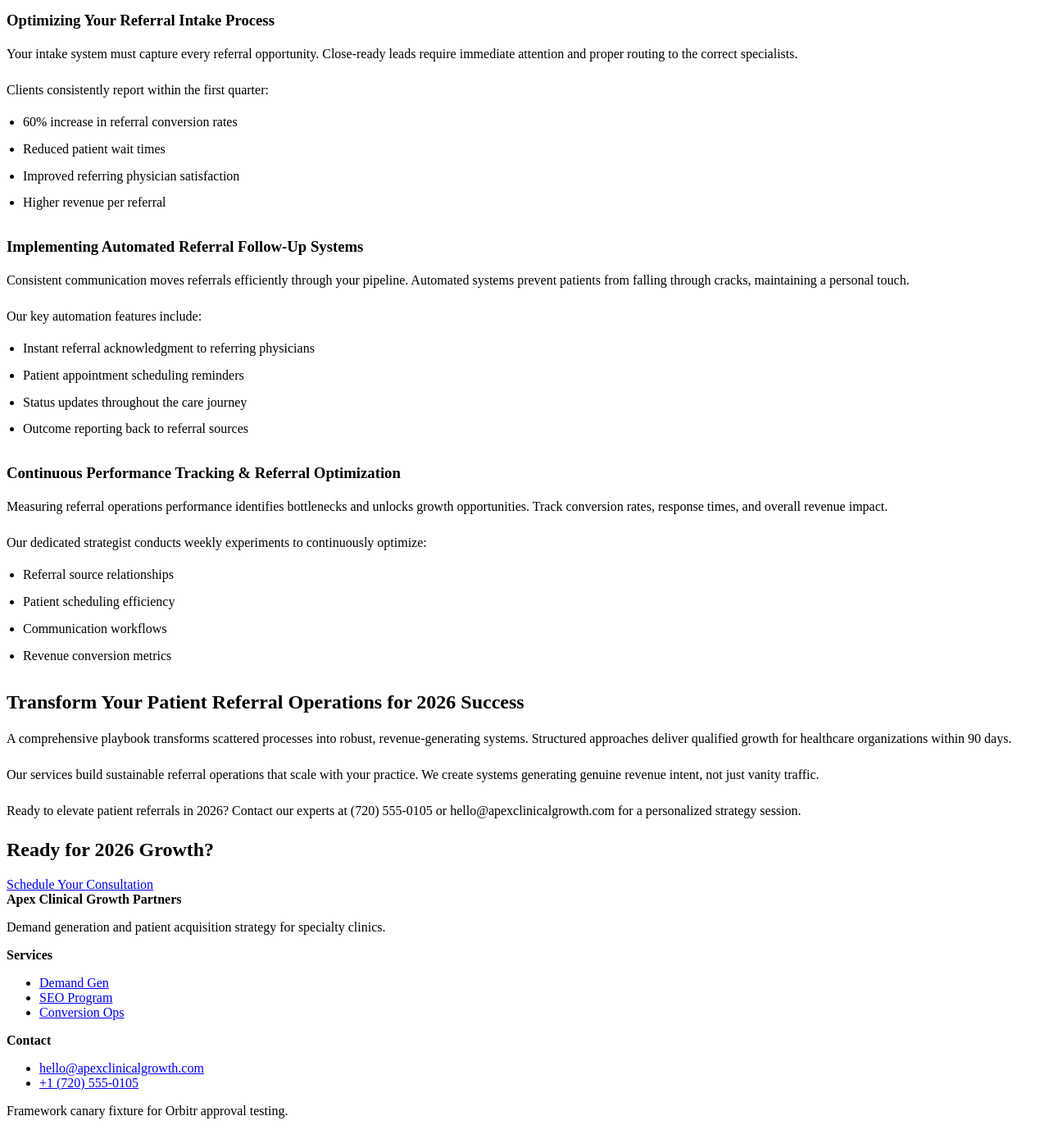
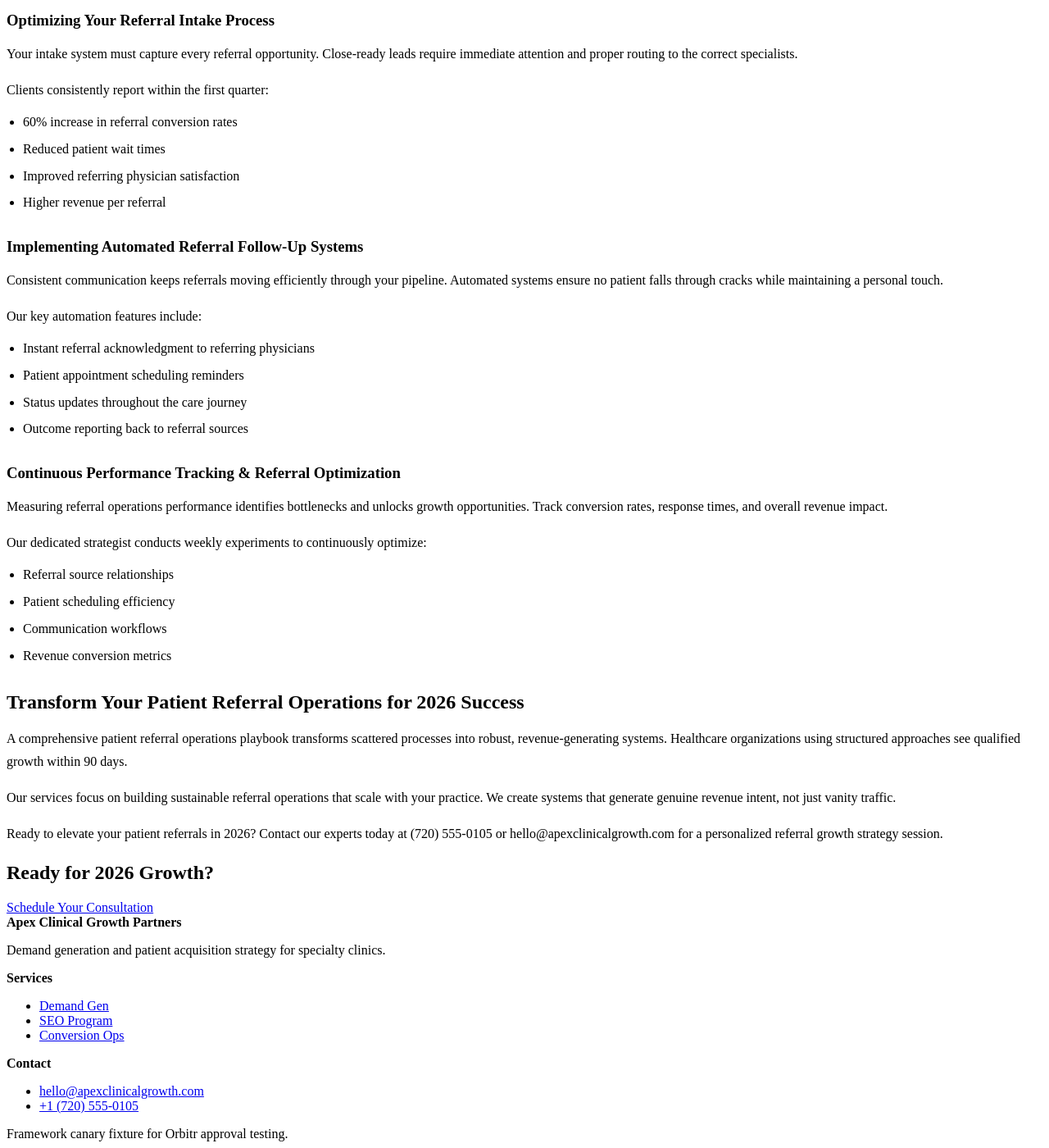
Before and after one commit to prjctlphbt/orbitr-canary-angular-20260228, a Jekyll site: the page angular-referral-ops-playbook-20260228142149.html, which Jekyll copies as it is, in a window 1280 px wide and 1400 px high, scrolled down 607 px. Shown: the whole window at 82% size. Built offline with Jekyll 4.4.1, drawn with Linux system fonts in a browser that asks for light colours; before the commit the page ends 1979 px from its top, so only the background shows below that.

Commit message:
Rollback: Revert changes to angular-referral-ops-playbook-20260228142149.html

```diff
--- a/angular-referral-ops-playbook-20260228142149.html
+++ b/angular-referral-ops-playbook-20260228142149.html
@@ -102,16 +102,16 @@
 <main class="page-main">
 <section class="page-hero landing-hero">
 <div class="container">
-<h1 translate="no">Patient Referral Operations Playbook 2026: Drive Healthcare Growth</h1>
+<h1>Patient Referral Operations Playbook 2026: Drive Healthcare Growth</h1>
 <a class="cta" href="/services/">Get Your 2026 Playbook</a>
 </div>
 </section>
 <section class="landing-content">
 <div class="container orbitr-generated-content">
-<h1 translate="no">Patient Referral Operations Playbook 2026: Drive Healthcare Growth</h1>
+<h1>Patient Referral Operations Playbook 2026: Drive Healthcare Growth</h1>
 <p>Your patient referral operations playbook is critical for growth in 2026. Most healthcare organizations lose 40% of referrals due to broken processes and missed follow-ups.</p>
 <p>Apex Clinical Growth Partners, serving the Denver, CO community, specializes in creating systematic approaches that convert referral intent into sustainable revenue growth.</p>
-<h2 translate="no">Why a 2026 Patient Referral Operations Playbook is Crucial for Growth</h2>
+<h2>Why a 2026 Patient Referral Operations Playbook is Crucial for Growth</h2>
 <p>Effective referral operations directly impact your bottom line. Without a structured patient referral operations playbook, practices experience:</p>
 <ul>
 <li>Lost revenue from missed referral opportunities</li>
@@ -120,8 +120,8 @@
 <li>Wasted marketing budget on unqualified leads</li>
 </ul>
 <p>Our team empowers healthcare organizations to scale qualified patient pipelines without wasting budget on vanity traffic.</p>
-<h2 translate="no">Key Components of a High-Performing Referral Operations Playbook</h2>
-<h3 translate="no">Optimizing Your Referral Intake Process</h3>
+<h2>Key Components of a High-Performing Referral Operations Playbook</h2>
+<h3>Optimizing Your Referral Intake Process</h3>
 <p>Your intake system must capture every referral opportunity. Close-ready leads require immediate attention and proper routing to the correct specialists.</p>
 <p>Clients consistently report within the first quarter:
 <ul>
@@ -130,8 +130,8 @@
 <li>Improved referring physician satisfaction</li>
 <li>Higher revenue per referral</li>
 </ul></p>
-<h3 translate="no">Implementing Automated Referral Follow-Up Systems</h3>
-<p>Consistent communication moves referrals efficiently through your pipeline. Automated systems prevent patients from falling through cracks, maintaining a personal touch.</p>
+<h3>Implementing Automated Referral Follow-Up Systems</h3>
+<p>Consistent communication keeps referrals moving efficiently through your pipeline. Automated systems ensure no patient falls through cracks while maintaining a personal touch.</p>
 <p>Our key automation features include:
 <ul>
 <li>Instant referral acknowledgment to referring physicians</li>
@@ -139,7 +139,7 @@
 <li>Status updates throughout the care journey</li>
 <li>Outcome reporting back to referral sources</li>
 </ul></p>
-<h3 translate="no">Continuous Performance Tracking &amp; Referral Optimization</h3>
+<h3>Continuous Performance Tracking &amp; Referral Optimization</h3>
 <p>Measuring referral operations performance identifies bottlenecks and unlocks growth opportunities. Track conversion rates, response times, and overall revenue impact.</p>
 <p>Our dedicated strategist conducts weekly experiments to continuously optimize:
 <ul>
@@ -148,15 +148,15 @@
 <li>Communication workflows</li>
 <li>Revenue conversion metrics</li>
 </ul></p>
-<h2 translate="no">Transform Your Patient Referral Operations for 2026 Success</h2>
-<p>A comprehensive playbook transforms scattered processes into robust, revenue-generating systems. Structured approaches deliver qualified growth for healthcare organizations within 90 days.</p>
-<p>Our services build sustainable referral operations that scale with your practice. We create systems generating genuine revenue intent, not just vanity traffic.</p>
-<p>Ready to elevate patient referrals in 2026? Contact our experts at (720) 555-0105 or hello@apexclinicalgrowth.com for a personalized strategy session.</p>
+<h2>Transform Your Patient Referral Operations for 2026 Success</h2>
+<p>A comprehensive patient referral operations playbook transforms scattered processes into robust, revenue-generating systems. Healthcare organizations using structured approaches see qualified growth within 90 days.</p>
+<p>Our services focus on building sustainable referral operations that scale with your practice. We create systems that generate genuine revenue intent, not just vanity traffic.</p>
+<p>Ready to elevate your patient referrals in 2026? Contact our experts today at (720) 555-0105 or hello@apexclinicalgrowth.com for a personalized referral growth strategy session.</p>
 </div>
 </section>
 <section class="landing-cta">
 <div class="container">
-<h2 translate="no">Ready for 2026 Growth?</h2>
+<h2>Ready for 2026 Growth?</h2>
 <a class="cta" href="/services/">Schedule Your Consultation</a>
 </div>
 </section>
```
Also changed, not shown: other parts of angular-referral-ops-playbook-20260228142149.html (+2 -2 lines).
